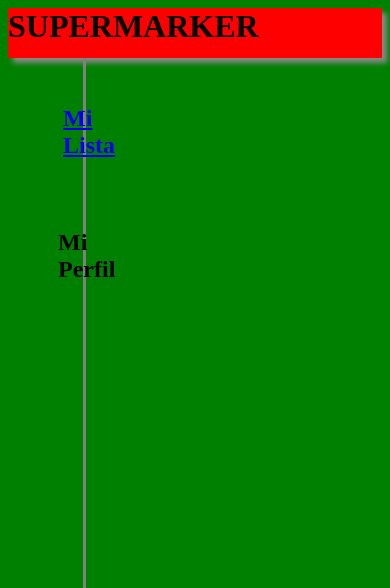
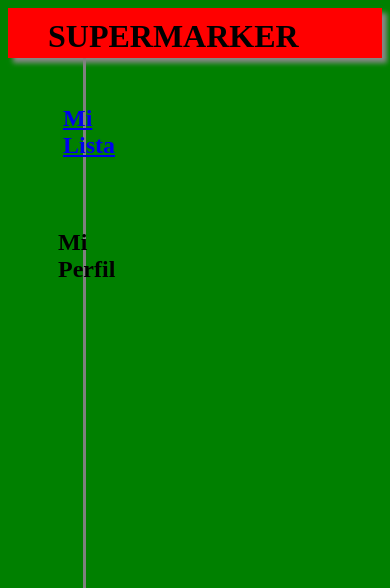
Before and after one commit to urtziperez/supermarker, a Django app: template usuarios/templates/session.html in a window 390 px wide; the page is wider, and only the part inside the window is pictured. Shown: the top 588 px of that part. Run offline with Django 3.2, Linux system fonts and the light colour scheme; the template is opened without the code that fills it: most values are stand-ins (such as "Sample title", 1, 10 or a date in 2020); parts of the project's set-up code (start-up, migrations or seed data) failed here and were passed over; some libraries are stand-ins or nearby versions.

Commit message:
supermarkerv2

```diff
--- a/usuarios/templates/session.html
+++ b/usuarios/templates/session.html
@@ -34,7 +34,7 @@
 			text-align:center;
 		}
 		.ui-title{
-				margin-top: 6px;
+				padding: 10px 0px;
 				font-size: 16;
 		}
 		#divbuscar{
@@ -274,7 +274,7 @@
 <body data-role="page">
 
 	<div class="ui-header" data-role="header">
-    <h1 class="ui-title" >SUPERMARKER</h1>
+    <h1 class="ui-title" style="padding: 10px 40px; ">SUPERMARKER</h1>
     </div>
 
 	<center>
```
